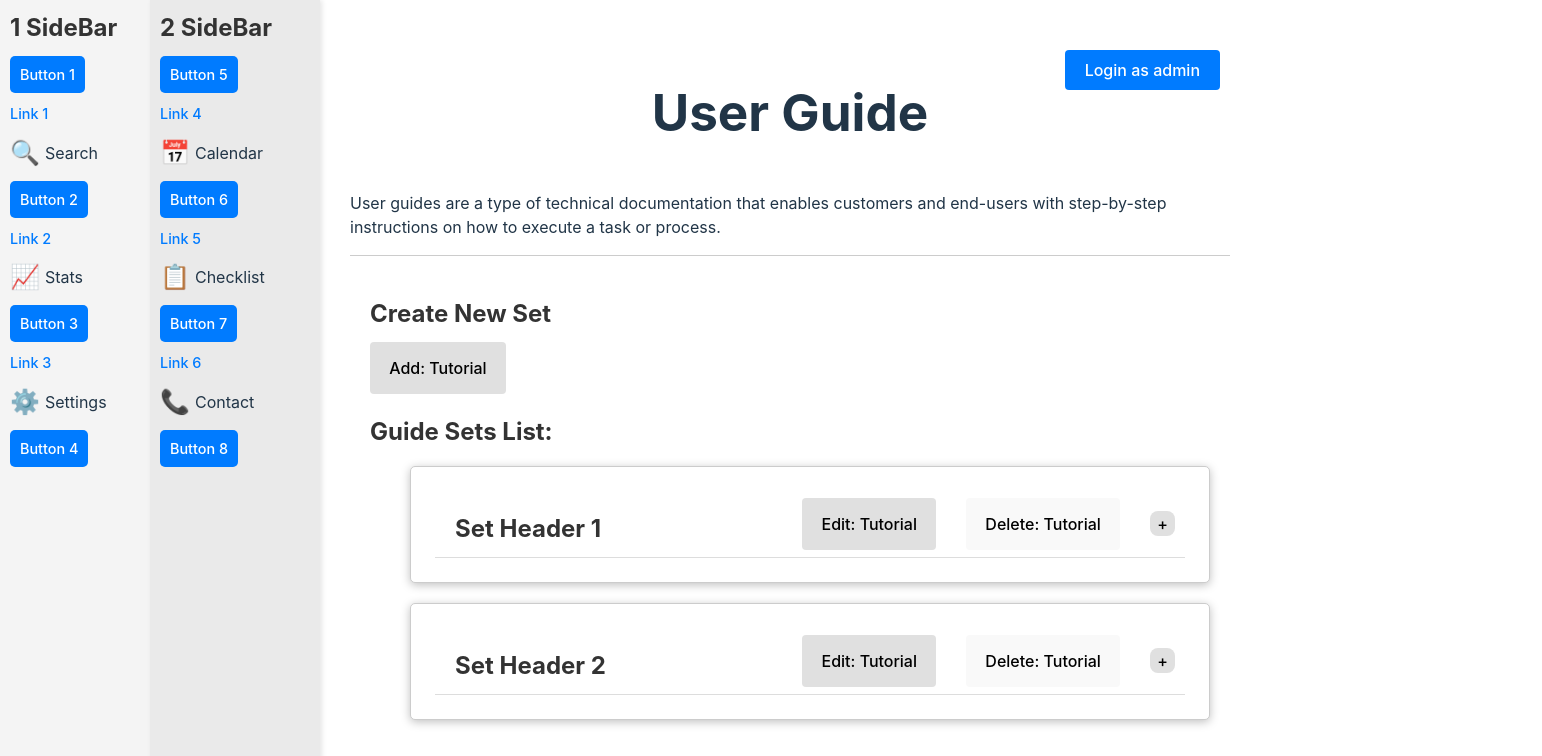
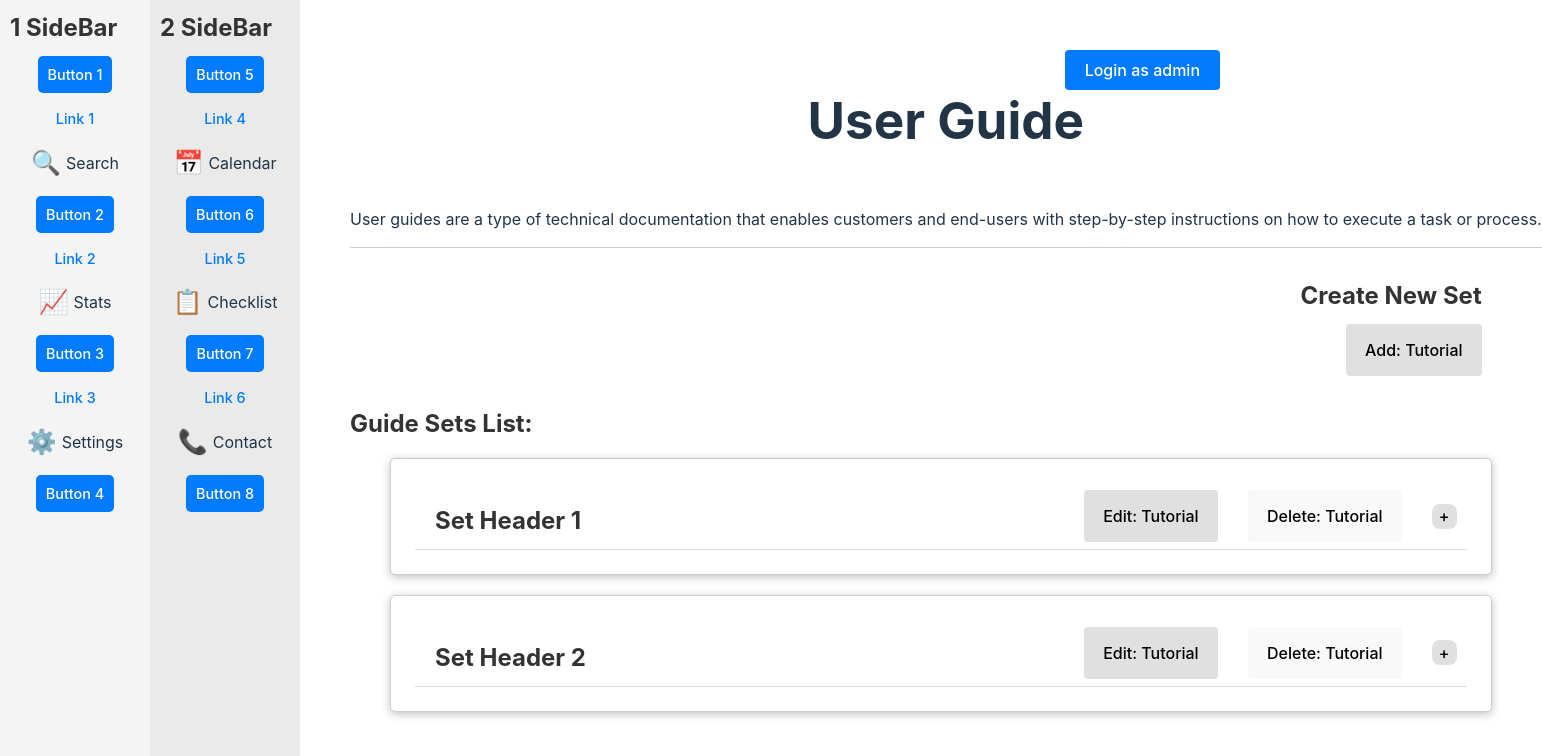
Before and after one commit to DeveloperJefremov/UserGuide, a React (Vite) app: page / in a window 1280 px wide. Shown: the top 756 px of the page, 1542 px wide, since content can reach past the window. Built offline with nearby package versions, Linux system fonts and the light colour scheme.

Commit message:
изменения в стилях

```diff
--- a/src/App.module.css
+++ b/src/App.module.css
@@ -1,54 +1,13 @@
 .App {
-	display: grid;
-	grid-template-columns: 150px 150px 1fr;
-	grid-template-rows: 1fr auto;
-	grid-template-areas:
-		'sidebar1 sidebar2 content'
-		'sidebar1 sidebar2 footer';
+	display: flex;
+	flex-grow: 1;
+	flex-direction: row; /* Располагаем элементы по горизонтали */
 	height: 100vh;
 	margin: 0;
 	padding: 0;
 	box-sizing: border-box;
 }
 
-main {
-	grid-area: content;
-	padding: 20px;
-	background-color: #fff;
-	display: flex;
-	flex-direction: column;
+.App > * {
+	flex-shrink: 0; /* Запрещаем уменьшение боковых панелей */
 }
-
-.contentContainer {
-	margin-top: 20px;
-	position: relative;
-}
-
-.createStepBtn {
-	position: absolute;
-	top: 20px;
-	right: 20px;
-	padding: 10px 20px;
-	font-size: 1rem;
-	color: #fff;
-	background-color: #007bff;
-	border: none;
-	border-radius: 5px;
-	cursor: pointer;
-}
-
-.createStepBtn:hover {
-	background-color: #0056b3;
-}
-
-.stepsContainer {
-	margin-top: 20px;
-}
-
-.footerContainer {
-	grid-area: footer;
-	background-color: #f4f4f4;
-	padding: 20px;
-	border-top: 1px solid #ddd;
-	text-align: center;
-}
--- a/src/components/GuideSetsList/GuideSetsList.jsx
+++ b/src/components/GuideSetsList/GuideSetsList.jsx
@@ -82,11 +82,13 @@ export default function GuideSetsList() {
 	};
 
 	return (
-		<div>
-			<h2>Create New Set</h2>
-			<Button onClick={handleCreateSet} variant='lightGrey' size='lg'>
-				Add: Tutorial
-			</Button>
+		<section className={styles.guideSetsList}>
+			<article className={styles.createSection}>
+				<h2>Create New Set</h2>
+				<Button onClick={handleCreateSet} variant='lightGrey' size='lg'>
+					Add: Tutorial
+				</Button>
+			</article>
 
 			{isModalOpen && (
 				<Modal onClick={handleCancel}>
@@ -120,6 +122,6 @@ export default function GuideSetsList() {
 					</li>
 				))}
 			</ul>
-		</div>
+		</section>
 	);
 }
--- a/src/components/GuideSetsList/GuideSetsList.module.css
+++ b/src/components/GuideSetsList/GuideSetsList.module.css
@@ -1,3 +1,16 @@
+.guideSetsList {
+	display: block;
+	margin-right: 50px;
+}
 .fontList {
 	list-style: none;
 }
+
+.createSection {
+	flex-shrink: 0; /* Чтобы секция не сжималась */
+	padding: 10px;
+	display: flex;
+	justify-content: end;
+	align-items: end;
+	flex-direction: column;
+}
--- a/src/components/GuideStepsList/GuideStepsList.jsx
+++ b/src/components/GuideStepsList/GuideStepsList.jsx
@@ -180,8 +180,8 @@ export default function GuideStepsList({
 	}, [currentStepIndex, mode, steps, activeGuideSetId, guideSetId]);
 
 	return (
-		<section>
-			<article>
+		<section className={styles.guideStepsList}>
+			<article className={styles.createSection}>
 				<h2>Create New Lesson</h2>
 				<Button size='large' variant='lightGrey' onClick={handleCreateStep}>
 					Add: Lesson
--- a/src/components/GuideStepsList/GuideStepsList.module.css
+++ b/src/components/GuideStepsList/GuideStepsList.module.css
@@ -1,4 +1,8 @@
 /* GuideStepsList.module.css */
+.guideSetsList {
+	display: block;
+	margin-right: 50px;
+}
 .highlight {
 	outline: 2px solid rgb(132, 0, 255);
 	background-color: rgba(0, 0, 255, 0.1);
@@ -9,3 +13,12 @@
 .fontList {
 	list-style: none;
 }
+
+.createSection {
+	flex-shrink: 0; /* Чтобы секция не сжималась */
+	padding: 10px;
+	display: flex;
+	justify-content: end;
+	align-items: end;
+	flex-direction: column;
+}
--- a/src/components/MainContent/MainContent.jsx
+++ b/src/components/MainContent/MainContent.jsx
@@ -27,7 +27,7 @@ const MainContentBody = ({ children }) => {
 
 export default function MainContent() {
 	return (
-		<div className={styles.mainContent}>
+		<section className={styles.mainContent}>
 			<MainContentHeader
 				title='User Guide'
 				description='User guides are a type of technical documentation that enables customers and end-users with step-by-step instructions on how to execute a task or process.'
@@ -38,6 +38,6 @@ export default function MainContent() {
 			</MainContentBody>
 
 			<MainContentFooter info='2024 Your Company. All rights reserved.' />
-		</div>
+		</section>
 	);
 }
--- a/src/components/MainContent/MainContent.module.css
+++ b/src/components/MainContent/MainContent.module.css
@@ -2,11 +2,13 @@
 
 .mainContent {
 	display: flex;
+	flex-grow: 1;
 	flex-direction: column;
 	min-height: 100vh;
 	margin: 50px;
 	padding: 0;
 	box-sizing: border-box;
+	margin-left: 350px;
 }
 
 .mainContentHeader {
--- a/src/components/layout/FirstSideBar.module.css
+++ b/src/components/layout/FirstSideBar.module.css
@@ -1,11 +1,15 @@
 /* src/components/FirstSideBar.module.css */
 .first-sidebar {
-	grid-area: sidebar1;
+	position: fixed;
+	box-sizing: border-box;
+
+	display: flex;
+	flex-direction: column;
 	width: 150px;
 	height: 100vh;
 	background-color: #f4f4f4;
 	padding: 10px;
-	box-shadow: 2px 0 5px rgba(0, 0, 0, 0.1);
+
 	overflow-y: auto; /* Позволяет скроллить, если содержимое не помещается */
 }
 
@@ -16,11 +20,12 @@
 .element-container {
 	display: flex;
 	flex-direction: column;
-	gap: 10px; /* Расстояние между элементами */
+	gap: 15px; /* Расстояние между элементами */
 }
 
 .sidebar-element {
 	display: flex;
+	justify-content: center;
 	align-items: center;
 	gap: 10px; /* Расстояние между иконкой/кнопкой и текстом */
 }
--- a/src/components/layout/SecondSideBar.module.css
+++ b/src/components/layout/SecondSideBar.module.css
@@ -1,11 +1,17 @@
 /* src/components/SecondSideBar.module.css */
 .second-sidebar {
-	grid-area: sidebar2;
+	position: fixed;
+	box-sizing: border-box;
+
+	display: flex;
+	flex-direction: column;
 	width: 150px;
 	height: 100vh;
 	background-color: #eaeaea;
 	padding: 10px;
-	box-shadow: 2px 0 5px rgba(0, 0, 0, 0.1);
+
+	left: 150px;
+	overflow-y: auto;
 }
 
 .second-sidebar h2 {
@@ -14,12 +20,14 @@
 
 .element-container {
 	display: flex;
+
 	flex-direction: column;
-	gap: 10px; /* Расстояние между элементами */
+	gap: 15px; /* Расстояние между элементами */
 }
 
 .sidebar-element {
 	display: flex;
+	justify-content: center;
 	align-items: center;
 	gap: 10px; /* Расстояние между иконкой/кнопкой и текстом */
 }
```
